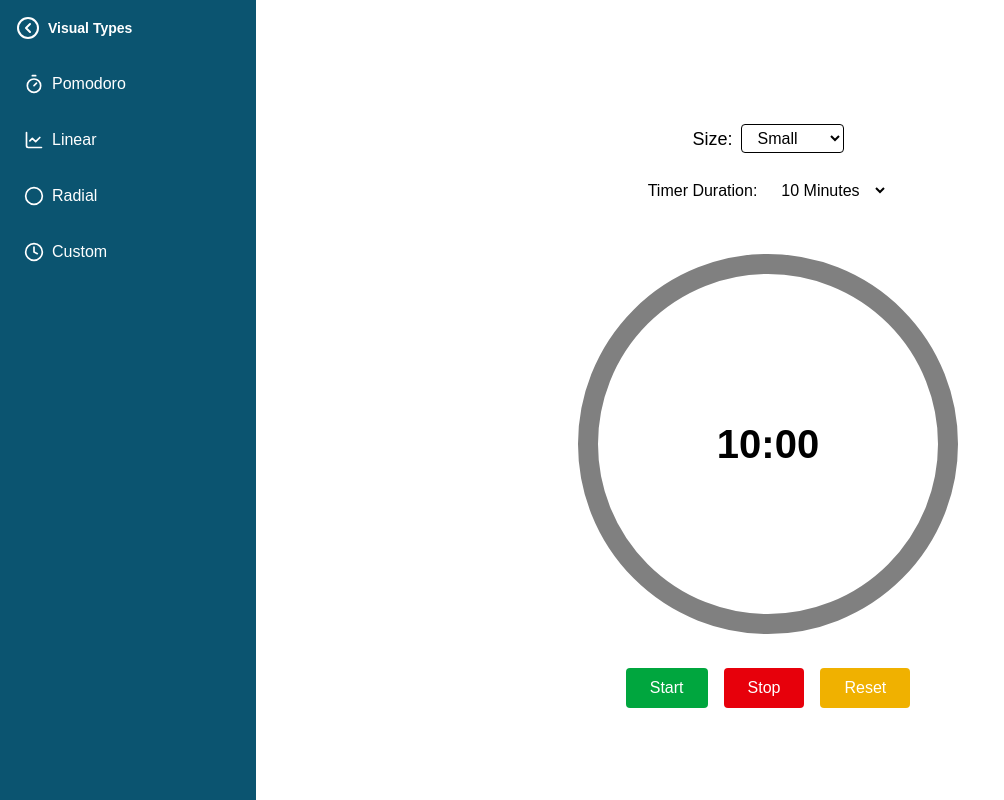
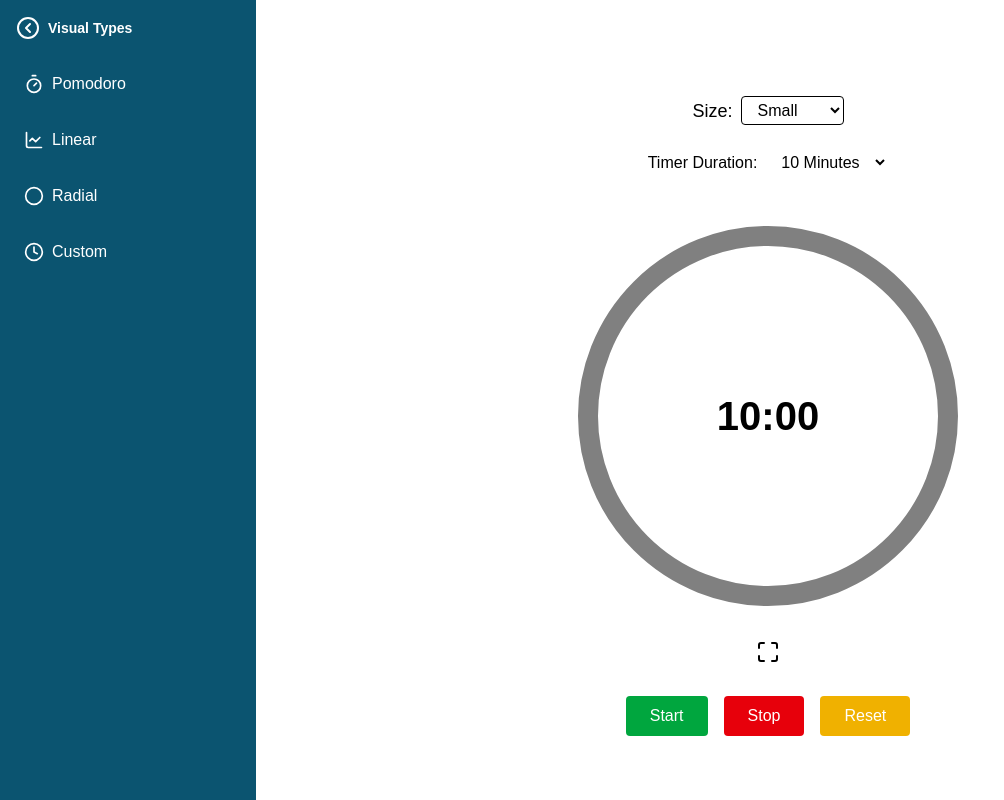
Before and after one commit to JGrineau/visual-timers, a Next.js app: page /radial in a window 1280 px wide. Shown: the whole page, without its empty margins (0-1004 px from the left). Built offline with nearby package versions, Linux system fonts and the light colour scheme.

Commit message:
full-screen update 1.1

```diff
--- a/src/app/layout.tsx
+++ b/src/app/layout.tsx
@@ -2,6 +2,7 @@ import type { Metadata } from "next";
 import { Geist, Geist_Mono } from "next/font/google";
 import "./globals.css";
 import Sidebar from "@/components/side-bar/Page";
+
 
 const geistSans = Geist({
   variable: "--font-geist-sans",
--- a/src/app/radial/page.tsx
+++ b/src/app/radial/page.tsx
@@ -3,6 +3,7 @@
 import { useEffect, useRef, useState } from 'react';
 import DurationSelector from '@/components/duration-selection/Page';
 import SizeSelector from '@/components/size-selection/Page';
+import Full from '@/components/full-screen/Page';
 
 
 export default function RadialTimer() {
@@ -78,6 +79,8 @@ export default function RadialTimer() {
       <DurationSelector value={duration} onChange={setDuration} />
 
       {/* Timer Display */}
+      <Full className="bg-white">
+        {/* <h1 className="text-2xl font-bold mb-4">Radial Timer</h1> */}
        <div style={{ width: size, height: size }} className="relative">
         <svg className="w-full h-full rotate-[-90deg]">
           <circle
@@ -108,6 +111,7 @@ export default function RadialTimer() {
             {minutes}:{seconds.toString().padStart(2, '0')}
         </div>
       </div>
+      </Full>
 
       {/* Buttons */}
       <div className="flex gap-4">
--- a/src/components/full-screen/Page.tsx
+++ b/src/components/full-screen/Page.tsx
@@ -0,0 +1,66 @@
+'use client';
+
+import { useEffect, useRef, useState } from 'react';
+import { Maximize, Minimize } from 'lucide-react';
+
+type FullscreenTimerProps = {
+  children: React.ReactNode;
+  className?: string;
+};
+
+export default function FullscreenTimer({ children, className }: FullscreenTimerProps) {
+  const [isFullscreen, setIsFullscreen] = useState(false);
+  const timerRef = useRef<HTMLDivElement | null>(null);
+
+  const toggleFullscreen = () => {
+    if (!document.fullscreenElement && timerRef.current) {
+      timerRef.current.requestFullscreen();
+    } else if (document.fullscreenElement) {
+      document.exitFullscreen();
+    }
+  };
+
+  useEffect(() => {
+    const handleFullscreenChange = () => {
+      setIsFullscreen(!!document.fullscreenElement);
+    };
+
+    document.addEventListener('fullscreenchange', handleFullscreenChange);
+    return () => {
+      document.removeEventListener('fullscreenchange', handleFullscreenChange);
+    };
+  }, []);
+
+  return (
+    <div className="flex flex-col items-center gap-4">
+      <div
+        ref={timerRef}
+        className={`relative flex justify-center items-center ${
+          isFullscreen ? 'w-screen h-screen' : ''
+        } ${className ?? ''}`}
+      >
+        {children}
+      </div>
+
+     {!isFullscreen && (
+        <button
+          onClick={toggleFullscreen}
+          className="px-6 py-2 hover:bg-black text-black rounded flex items-center justify-center"
+          aria-label="Enter Fullscreen"
+        >
+          <Maximize size={24} />
+        </button>
+      )}
+
+      {isFullscreen && (
+        <button
+          onClick={toggleFullscreen}
+          className="absolute top-4 right-4 px-4 py-2 bg-gray-800 text-white rounded flex items-center justify-center"
+          aria-label="Exit Fullscreen"
+        >
+          <Minimize size={24} />
+        </button>
+      )}
+    </div>
+  );
+}
```
